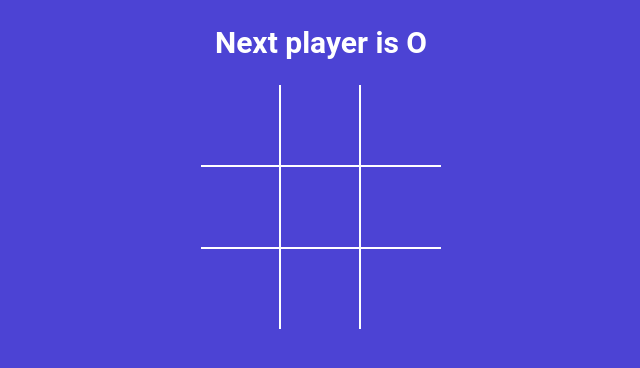
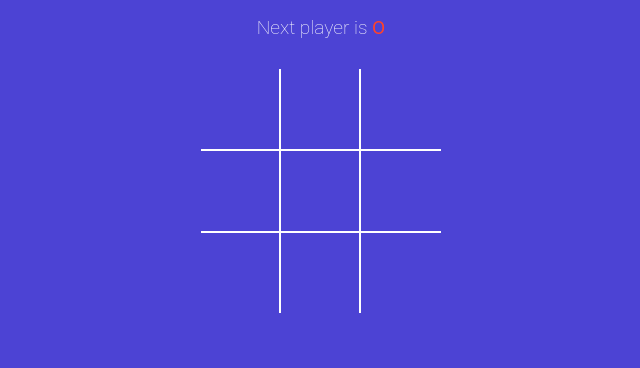
Before and after one commit to AanandAB/tictac, a React (Vite) app: page / in a window 1280 px wide. Shown: the top 368 px of the page, without its empty margins (319-959 px from the left). Built offline with nearby package versions, Linux system fonts and the light colour scheme.

Commit message:
color okke add akki

```diff
--- a/src/App.jsx
+++ b/src/App.jsx
@@ -1,18 +1,14 @@
 import Board from "./components/Board";
 import { useState } from "react";
 import "./styles.scss";
+import StatusMessage from "./components/StatusMessage";
 import { calculateWinner } from "./winner";
 
 function App() {
   const [squares, setSquares] = useState(Array(9).fill(null));
   const [isXNext, setIsXNest] = useState(false);
-  const nextPlayer = isXNext ? "X" : "O";
 
   const winner = calculateWinner(squares);
-  console.log(winner);
-  const statusmessage = winner
-    ? `Winner is ${winner}`
-    : `Next player is ${nextPlayer}`;
 
   const handleSquareClick = (clickedPosition) => {
     if (squares[clickedPosition] || winner) {
@@ -31,7 +27,7 @@
 
   return (
     <div className="app">
-      <h2>{statusmessage}</h2>
+      <StatusMessage winner={winner} isXNext={isXNext} squares={squares} />
       <Board squares={squares} handleSquareClick={handleSquareClick} />
     </div>
   );
--- /dev/null
+++ b/src/components/StatusMessage.jsx
@@ -0,0 +1,41 @@
+const StatusMessage = ({ winner, isXNext, squares }) => {
+  const noMovesLeft = squares.every((squareValue) => squareValue !== null);
+  const nextPlayer = isXNext ? "X" : "O";
+
+  const RenderStatusMessage = () => {
+    if (winner) {
+      return (
+        <>
+          winner is
+          <span className={winner === "X" ? "text-green" : "text-red"}>
+            {winner}
+          </span>
+        </>
+      );
+    }
+    if (!winner && noMovesLeft) {
+      return (
+        <>
+          {" "}
+          <span className="text-red">O</span>and{" "}
+          <span className="text-green">X</span> Tied
+        </>
+      );
+    }
+    if (!winner && !noMovesLeft) {
+      return (
+        <>
+          Next player is{" "}
+          <span className={isXNext ? "text-green" : "text-red"}>
+            {nextPlayer}
+          </span>
+        </>
+      );
+    }
+    return null;
+  };
+
+  return <h2 className="status-message">{RenderStatusMessage()}</h2>;
+};
+
+export default StatusMessage;
--- a/src/styles.scss
+++ b/src/styles.scss
@@ -1,5 +1,5 @@
 $green: #12e177;
-$orange: #ffc72a;
+$red: rgb(255, 67, 42);
 $blue: #4c43d4;
 
 body {
@@ -30,8 +30,8 @@
   color: $green;
 }
 
-.text-orange {
-  color: $orange;
+.text-red {
+  color: $red;
 }
 
 .history-wrapper {
@@ -84,9 +84,9 @@
   margin-top: 25px;
   transition: all 0.2s;
   background-color: $blue;
-  box-shadow: 0px 0px 0px 1px $orange;
+  box-shadow: 0px 0px 0px 1px $red;
   &.active {
-    background-color: $orange;
+    background-color: $red;
     box-shadow: none;
   }
 }
@@ -147,7 +147,7 @@
   }
 
   &:before {
-    background-color: $orange;
+    background-color: $red;
     right: -75px;
     bottom: -75px;
     @media screen and (min-width: 476px) {
```
